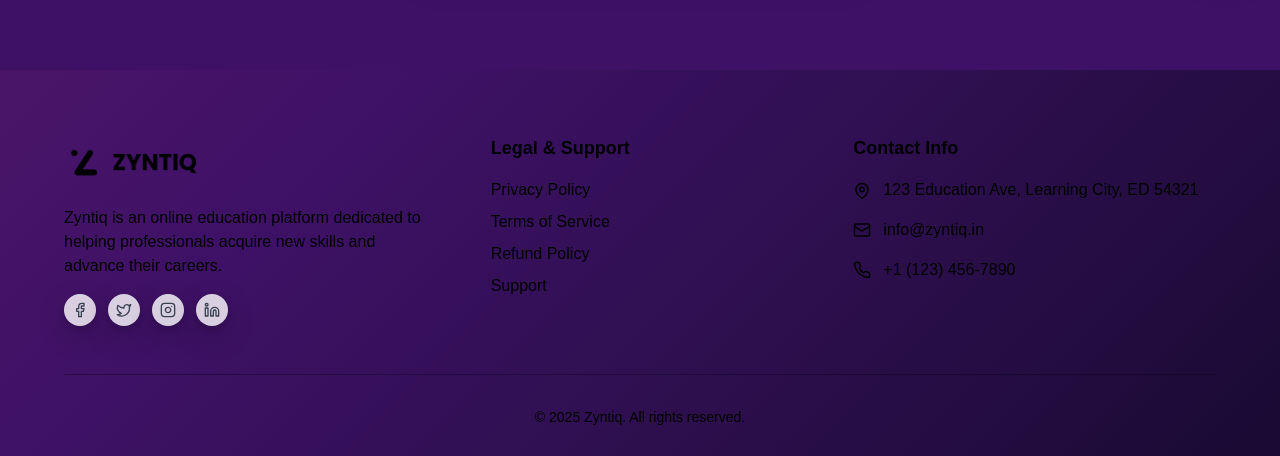
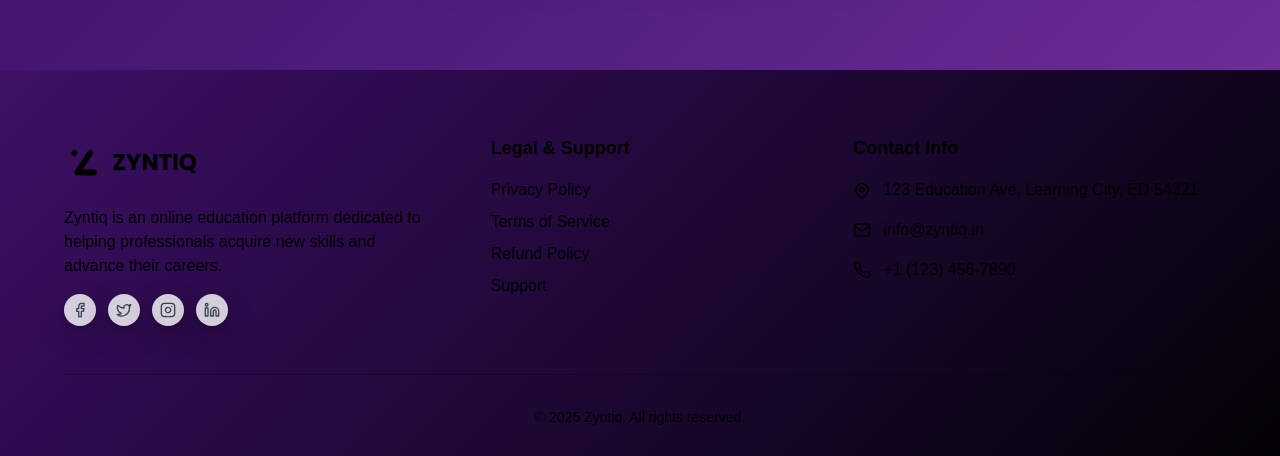
Before and after one commit to kaun-neel/Zyntiq, a React (Vite) app: page /login in a window 1280 px wide. Shown: the part 826-1282 px from the top of the page. Built offline with nearby package versions, Linux system fonts and the light colour scheme; no server answers.

Commit message:
Create Gradient Background Based on #3E1166

```diff
--- a/src/index.css
+++ b/src/index.css
@@ -16,8 +16,8 @@ body {
   font-family: 'Poppins', sans-serif;
   -webkit-font-smoothing: antialiased;
   -moz-osx-font-smoothing: grayscale;
-  /* Apply the new #3E1166 background color */
-  background: #3E1166;
+  /* Apply the new gradient background based on #3E1166 */
+  background: linear-gradient(135deg, #2D0B4E 0%, #3E1166 25%, #4A1A7A 50%, #5B2388 75%, #6D2C96 100%);
   background-attachment: fixed;
   min-height: 100vh;
   /* Prevent horizontal scroll on mobile */
@@ -28,9 +28,9 @@ body {
   -ms-text-size-adjust: 100%;
 }
 
-/* Global background class for consistent application - #3E1166 */
+/* Global background class for consistent application - gradient based on #3E1166 */
 .yellow-gradient-bg {
-  background: #3E1166;
+  background: linear-gradient(135deg, #2D0B4E 0%, #3E1166 25%, #4A1A7A 50%, #5B2388 75%, #6D2C96 100%);
   background-attachment: fixed;
   min-height: 100vh;
   position: relative;
@@ -39,15 +39,15 @@ body {
 
 /* Alternative gradient variations for different sections - based on #3E1166 */
 .yellow-gradient-light {
-  background: linear-gradient(135deg, #5B1A7A 0%, #4A1569 25%, #3E1166 50%, #321055 75%, #260D44 100%);
+  background: linear-gradient(135deg, #4A1A7A 0%, #5B2388 25%, #6D2C96 50%, #7E35A4 75%, #8F3EB2 100%);
 }
 
 .yellow-gradient-medium {
-  background: linear-gradient(135deg, #4A1569 0%, #3E1166 25%, #321055 50%, #260D44 75%, #1A0A33 100%);
+  background: linear-gradient(135deg, #3E1166 0%, #2D0B4E 25%, #1F0836 50%, #11051E 75%, #030206 100%);
 }
 
 .yellow-gradient-dark {
-  background: linear-gradient(135deg, #321055 0%, #260D44 25%, #1A0A33 50%, #0E0722 75%, #020411 100%);
+  background: linear-gradient(135deg, #2D0B4E 0%, #1F0836 25%, #11051E 50%, #030206 75%, #000000 100%);
 }
 
 .gradient-text {
@@ -372,7 +372,7 @@ body {
   animation: pulse 2s cubic-bezier(0.4, 0, 0.6, 1) infinite;
 }
 
-/* Glass morphism effects for cards on purple background - Mobile optimized */
+/* Glass morphism effects for cards on gradient background - Mobile optimized */
 .glass-card {
   background: rgba(255, 255, 255, 0.9);
   backdrop-filter: blur(10px);
@@ -399,7 +399,7 @@ body {
   box-shadow: 0 16px 50px rgba(0, 0, 0, 0.2);
 }
 
-/* Decorative background elements - REMOVED ALL DECORATIVE SHAPES */
+/* Decorative background elements - Clean gradient without shapes */
 .decorative-elements {
   position: relative;
   overflow: hidden;
@@ -663,13 +663,13 @@ select {
   background: rgba(139, 92, 246, 0.8);
 }
 
-/* Ensure text remains readable on purple background */
+/* Ensure text remains readable on gradient background */
 .text-on-purple {
   color: #ffffff;
   text-shadow: 0 1px 2px rgba(0, 0, 0, 0.3);
 }
 
-/* Enhanced shadows for better contrast on purple background */
+/* Enhanced shadows for better contrast on gradient background */
 .enhanced-shadow {
   box-shadow: 0 10px 30px rgba(0, 0, 0, 0.2), 0 4px 8px rgba(0, 0, 0, 0.15);
 }
```
